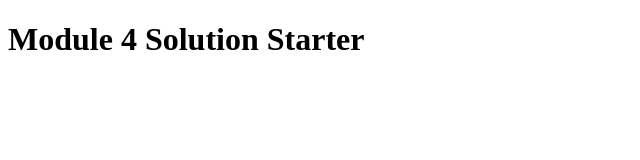
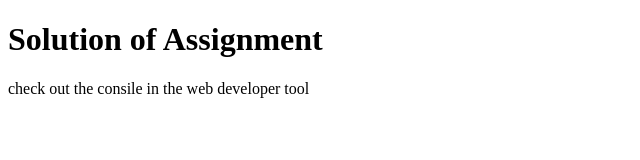
Before and after one commit to upeshsahu/coursera_module_4_html_css_js, a plain HTML site: page index.html in a window 1280 px wide. Shown: the whole page, without its empty margins (0-640 px from the left). Drawn offline with Linux system fonts and the light colour scheme.

Commit message:
Update index.html

```diff
--- a/index.html
+++ b/index.html
@@ -2,7 +2,7 @@
 <html>
 <head>
   <meta charset="utf-8">
-  <title>Module 4 Solution Starter</title>
+  <title>Module 4 Solution Coursera</title>
   <script>
     var names = []; // DO NOT REMOVE
   </script>
@@ -11,6 +11,7 @@
   <script src="script.js"></script>
 </head>
 <body>
-  <h1>Module 4 Solution Starter</h1>
+  <h1>Solution of Assignment</h1>
+  <p>check out the consile in the web developer tool</p>
 </body>
 </html>
```
